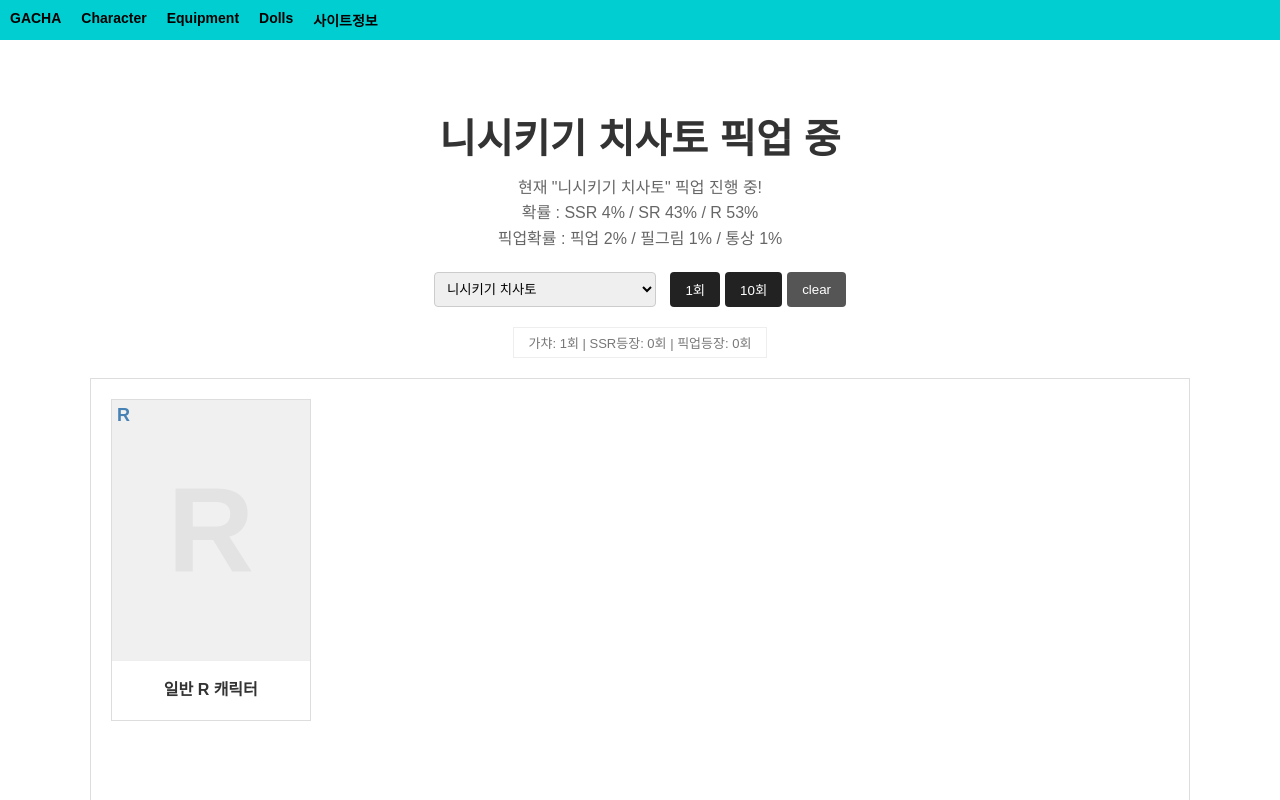
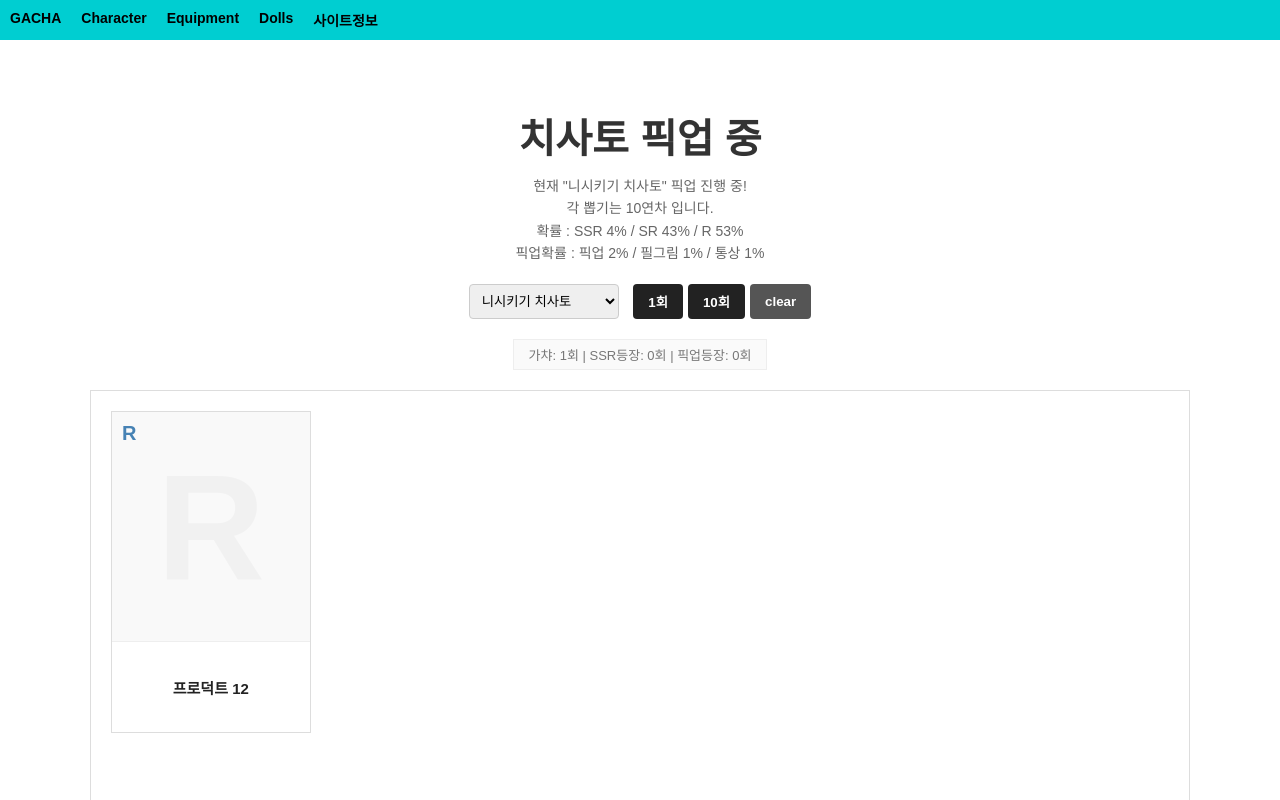
Before and after one commit to Majhochan/rkci, a plain HTML site: page index.html in a window 1280 px wide. Both pictures are taken after a click on the button "1회". Shown: the top 800 px of the page. Drawn offline with Linux system fonts and the light colour scheme.

Commit message:
Update index.html

```diff
--- a/index.html
+++ b/index.html
@@ -7,23 +7,17 @@
     <style>
         body { background-color: #ffffff; color: #333; text-align: center; font-family: 'Malgun Gothic', sans-serif; margin: 0; padding: 0; }
         .nav-bar { background-color: #00ced1; color: black; padding: 10px; display: flex; gap: 20px; font-size: 14px; font-weight: bold; }
+        .container { max-width: 1100px; margin: 0 auto; padding: 40px 20px; }
+        h1 { font-size: 40px; margin-bottom: 10px; }
+        .description { color: #666; line-height: 1.6; margin-bottom: 20px; font-size: 14px; }
+        .controls { margin-bottom: 20px; }
+        select { padding: 8px; border: 1px solid #ccc; border-radius: 4px; vertical-align: middle; width: 150px; }
+        .btn-group { display: inline-flex; gap: 5px; vertical-align: middle; margin-left: 10px; }
+        button { background-color: #222; color: white; border: none; padding: 8px 15px; cursor: pointer; border-radius: 4px; font-weight: bold; }
+        button:hover { background-color: #444; }
+        .status { border: 1px solid #eee; padding: 5px 15px; display: inline-block; font-size: 13px; color: #777; margin-bottom: 20px; background: #fafafa; }
 
-        .container { max-width: 1100px; margin: 0 auto; padding: 40px 20px; }
-
-        h1 { font-size: 40px; margin-bottom: 10px; }
-        .description { color: #666; line-height: 1.6; margin-bottom: 20px; }
-
-        /* 컨트롤 섹션 */
-        .controls { margin-bottom: 20px; }
-        select { padding: 8px; border: 1px solid #ccc; border-radius: 4px; vertical-align: middle; }
-        .btn-group { display: inline-flex; gap: 5px; vertical-align: middle; margin-left: 10px; }
-        button { background-color: #222; color: white; border: none; padding: 8px 15px; cursor: pointer; border-radius: 4px; }
-        button:hover { background-color: #444; }
-
-        /* 가챠 통계 */
-        .status { border: 1px solid #eee; padding: 5px 15px; display: inline-block; font-size: 13px; color: #777; margin-bottom: 20px; }
-
-        /* 결과 창 (스크롤 가능하도록 설정) */
+        /* 가챠 결과 영역 */
         .gacha-result {
             display: grid;
             grid-template-columns: repeat(5, 1fr);
@@ -31,26 +25,25 @@
             background: #fff;
             border: 1px solid #ddd;
             padding: 20px;
-            min-height: 500px;
+            min-height: 400px;
         }
 
         /* 카드 디자인 */
-        .card { border: 1px solid #ddd; position: relative; height: 320px; display: flex; flex-direction: column; }
-        .card-img { flex: 1; background-color: #f0f0f0; display: flex; align-items: center; justify-content: center; overflow: hidden; position: relative; }
-        .card-img img { width: 100%; height: 100%; object-fit: cover; }
+        .card { border: 1px solid #ddd; position: relative; height: 320px; display: flex; flex-direction: column; background: #fff; }
+        .card-img { flex: 1; background-color: #f9f9f9; display: flex; align-items: center; justify-content: center; overflow: hidden; position: relative; }
 
-        /* 등급별 오버레이 */
-        .grade-tag { position: absolute; top: 5px; left: 5px; font-weight: bold; font-size: 18px; z-index: 10; }
-        .SSR .grade-tag { color: #f3ae1a; }
+        /* 등급별 텍스트 및 효과 */
+        .grade-tag { position: absolute; top: 10px; left: 10px; font-weight: bold; font-size: 20px; z-index: 10; }
+        .SSR .grade-tag { color: #ff8c00; }
         .SR .grade-tag { color: #9370db; }
         .R .grade-tag { color: #4682b4; }
 
-        .card-info { padding: 15px; border-top: 1px solid #eee; background: white; }
-        .char-name { font-weight: bold; font-size: 16px; margin-bottom: 5px; }
-        .pickup-label { color: #ff4500; font-size: 12px; }
+        .card-info { padding: 15px; border-top: 1px solid #eee; min-height: 60px; display: flex; flex-direction: column; justify-content: center; }
+        .char-name { font-weight: bold; font-size: 15px; color: #222; }
+        .pickup-label { color: #ff4500; font-size: 11px; margin-top: 4px; font-weight: bold; }
 
-        /* N 배경 글자 (이미지처럼 구현) */
-        .bg-text { position: absolute; font-size: 120px; font-weight: 900; color: rgba(0,0,0,0.05); top: 50%; left: 50%; transform: translate(-50%, -50%); z-index: 1; }
+        /* 배경 대문자 알파벳 */
+        .bg-text { position: absolute; font-size: 150px; font-weight: 900; color: rgba(0,0,0,0.03); top: 50%; left: 50%; transform: translate(-50%, -50%); z-index: 1; pointer-events: none; }
     </style>
 </head>
 <body>
@@ -60,9 +53,10 @@
 </div>
 
 <div class="container">
-    <h1>니시키기 치사토 픽업 중</h1>
+    <h1>치사토 픽업 중</h1>
     <div class="description">
-        현재 "니시키기 치사토" 픽업 진행 중! <br>
+        현재 "니시키기 치사토" 픽업 진행 중!<br>
+        각 뽑기는 10연차 입니다.<br>
         확률 : SSR 4% / SR 43% / R 53%<br>
         픽업확률 : 픽업 2% / 필그림 1% / 통상 1%
     </div>
@@ -71,10 +65,10 @@
         <select id="pickupSelect">
             <option value="니시키기 치사토">니시키기 치사토</option>
             <option value="이노우에 타키나">이노우에 타키나</option>
-            <option value="홍련:흑영">홍련:흑영 (필그림)</option>
-            <option value="스노우 화이트: 헤비암즈">스노우 화이트: 헤비암즈 (필그림)</option>
-            <option value="아니스: 아크스타">아니스: 아크스타</option>
-            <option value="라피: 레드후드">라피: 레드후드</option>
+            <option value="홍련: 흑영">홍련: 흑영</option>
+            <option value="스노우 화이트: 헤비 암즈">스노우 화이트: 헤비 암즈</option>
+            <option value="아니스: 스타라이트">아니스: 스타라이트</option>
+            <option value="라피: 레드 후드">라피: 레드 후드</option>
         </select>
 
         <div class="btn-group">
@@ -97,27 +91,38 @@
     let ssrCount = 0;
     let pickupCount = 0;
 
+    // 캐릭터 데이터베이스
+    const rList = ["솔져 E.G.", "솔져 O.W.", "솔져 F.A.", "프로덕트 08", "프로덕트 12", "프로덕트 23", "iDoll 플라워", "iDoll 오션", "iDoll 썬"];
+    const srList = ["미카", "벨로타", "아니스", "미하라", "N102", "에테르", "라피", "네온", "델타"];
+    const standardSsrList = ["리타", "센티", "홍련", "모더니아", "앨리스", "누아르", "블랑"];
+
+    function getRandom(list) {
+        return list[Math.floor(Math.random() * list.length)];
+    }
+
     function pull(times) {
         const resultDiv = document.getElementById('result');
         const pickupName = document.getElementById('pickupSelect').value;
-        if(times === 10) resultDiv.innerHTML = ''; // 10연차 시 초기화
+        if(times === 10) resultDiv.innerHTML = '';
 
         for (let i = 0; i < times; i++) {
             totalCount++;
             const rand = Math.random() * 100;
-            let res = { grade: "R", name: "일반 R 캐릭터", isPickup: false };
+            let res = { grade: "", name: "", isPickup: false };
 
-            if (rand <= 2) {
+            if (rand <= 2) { // 픽업 SSR (2%)
                 res = { grade: "SSR", name: pickupName, isPickup: true };
                 ssrCount++; pickupCount++;
-            } else if (rand <= 3) {
+            } else if (rand <= 3) { // 필그림 (1%)
                 res = { grade: "SSR", name: "필그림 캐릭터", isPickup: false };
                 ssrCount++;
-            } else if (rand <= 4) {
-                res = { grade: "SSR", name: "통상 SSR 캐릭터", isPickup: false };
+            } else if (rand <= 4) { // 일반 SSR (1%)
+                res = { grade: "SSR", name: getRandom(standardSsrList), isPickup: false };
                 ssrCount++;
-            } else if (rand <= 47) {
-                res = { grade: "SR", name: "일반 SR 캐릭터", isPickup: false };
+            } else if (rand <= 47) { // SR (43%)
+                res = { grade: "SR", name: getRandom(srList), isPickup: false };
+            } else { // R (53%)
+                res = { grade: "R", name: getRandom(rList), isPickup: false };
             }
 
             const card = document.createElement('div');
@@ -126,7 +131,7 @@
                 <div class="card-img">
                     <div class="bg-text">${res.grade[0]}</div>
                     <div class="grade-tag">${res.grade}</div>
-                    </div>
+                </div>
                 <div class="card-info">
                     <div class="char-name">${res.name}</div>
                     ${res.isPickup ? '<div class="pickup-label">(픽업)</div>' : ''}
```
